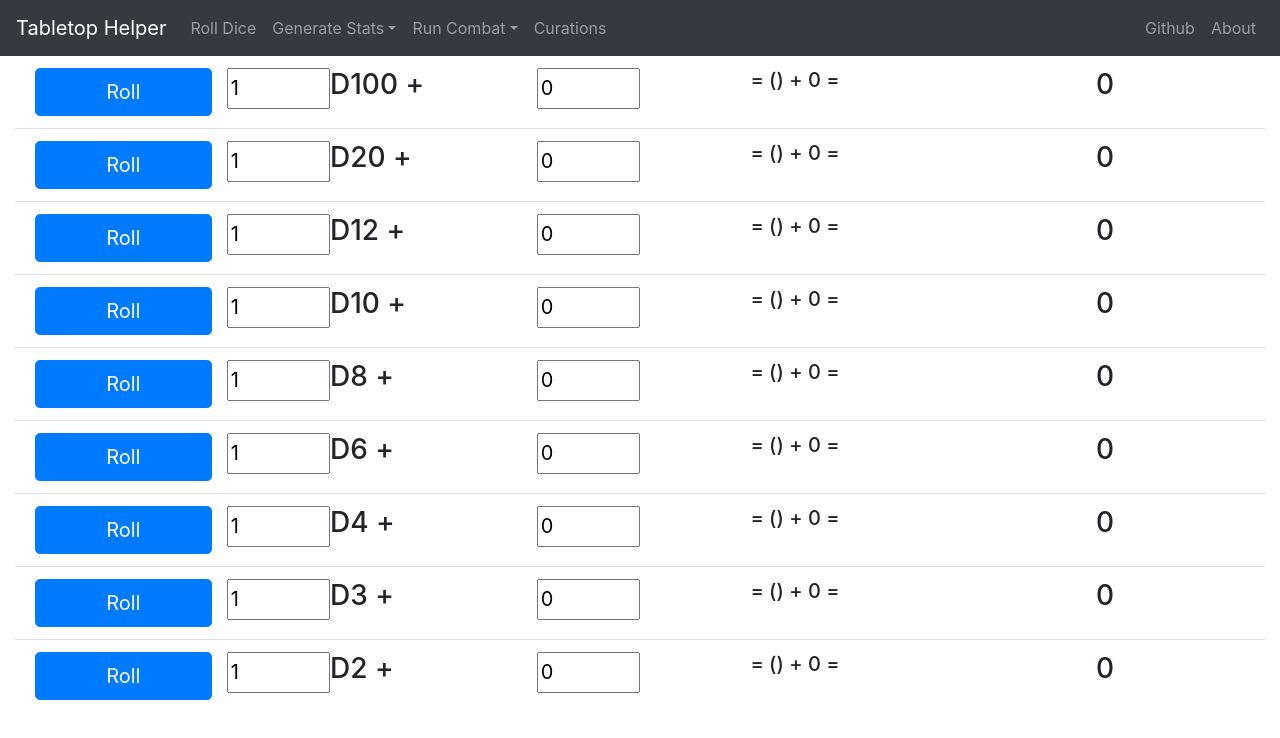
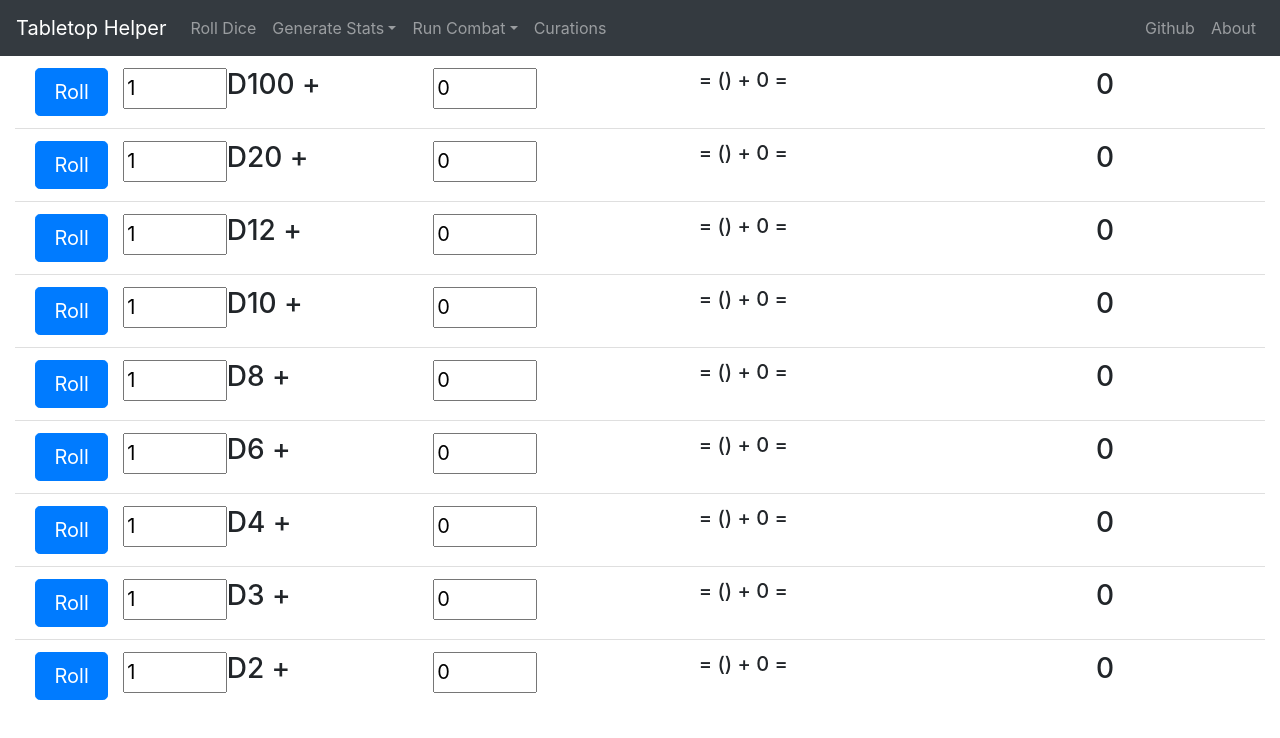
Before and after one commit to arhamHumayun/Tabletop-Helper, a React (Create React App) app in the folder client/: page /dice in a window 1280 px wide. Shown: the top 738 px of the page. Built offline with nearby package versions, Linux system fonts and the light colour scheme.

Commit message:
Now rendering dice through array.map

```diff
--- a/client/src/components/Combat/CyberpunkWrapper.js
+++ b/client/src/components/Combat/CyberpunkWrapper.js
@@ -2,19 +2,25 @@ import React, { Component } from 'react'
 import Button from 'react-bootstrap/Button'
 import CyberpunkCombat from './CyberpunkCombat'
 import Modal from 'react-bootstrap/Modal'
+import Form from 'react-bootstrap/Form'
+import Container from 'react-bootstrap/Container'
+import Row from 'react-bootstrap/Row'
+import Col from 'react-bootstrap/Col'
 
 
 export default class CyberpunkWrapper extends Component {
 
     constructor(props) {
         super(props)
-
         this.state = {
-            showModal: false
+            showModal: false,
+            items: []
         }
         this.handleShow = this.handleShow.bind(this)
         this.handleClose = this.handleClose.bind(this)
     }
+
+
 
     handleShow() { this.setState({ showModal: true })}
 
@@ -32,14 +38,20 @@ export default class CyberpunkWrapper extends Component {
                 <Modal.Title>Add new dice configuration</Modal.Title>
                 </Modal.Header>
                     <Modal.Body>
-
+                    <Form>
+                        <Form.Row>
+                            <Form.Group controlId="">
+                                <Button variant="primary" type="submit">Submit</Button>
+                            </Form.Group>
+                        </Form.Row>
+                  </Form>
                     </Modal.Body>
                 <Modal.Footer>
                     <Button variant="secondary" onClick={this.handleClose}>
-                        Close
+                        Cancel
                     </Button>
                     <Button variant="primary" onClick={this.handleClose}>
-                        Save Changes
+                        Save
                     </Button>
                 </Modal.Footer>
             </Modal>
--- a/client/src/components/Dice/Dice.js
+++ b/client/src/components/Dice/Dice.js
@@ -70,7 +70,7 @@ export default class Dice extends Component {
                     display: 'contents'
                     }}>
                     <Row>
-                        <Col sm={2} >
+                        <Col sm={1} >
                             <Button variant="primary" onClick={this.roll} size="lg" className="btn btn-primary btn-lg btn-block" block>Roll</Button>
                         </Col>
                         <Col sm={1} style={{padding: '0'}}>
@@ -100,7 +100,7 @@ export default class Dice extends Component {
                                 fontSize: '20px'
                                 }}/>
                         </Col>
-                        <Col sm={3} >
+                        <Col sm={4} >
                             <h5>= ({this.state.rolls}) + {this.state.inputValue} =</h5>
                         </Col>
                         <Col sm={3} >
--- a/client/src/components/Dice/DicePage.js
+++ b/client/src/components/Dice/DicePage.js
@@ -6,40 +6,28 @@ import Row from 'react-bootstrap/Row'
 import Col from 'react-bootstrap/Col'
 
 export default class DicePage extends Component {
-    render() {
-        return (
+
+  constructor(props) {
+    super(props);
+    this.state = {
+      items: [
+        100, 20, 12, 10, 8, 6, 4, 3, 2
+      ]
+    }
+  }
+
+  render() {
+    const listItems = this.state.items.map((diceSize) =>
+      <ListGroup.Item> <Dice diceSize={diceSize}/> </ListGroup.Item>
+    );
+    console.log(listItems)
+       return (
             <div style={{ width: '100%'}}>
             <Container fluid={true}>
               <Row>
                 <Col>
                   <ListGroup variant="flush">
-                    <ListGroup.Item >
-                      <Dice diceSize={100}/>
-                    </ListGroup.Item>
-                    <ListGroup.Item>
-                      <Dice diceSize={20}/>
-                    </ListGroup.Item>
-                    <ListGroup.Item>
-                      <Dice diceSize={12}/>
-                    </ListGroup.Item>
-                    <ListGroup.Item>
-                      <Dice diceSize={10}/>
-                    </ListGroup.Item>
-                    <ListGroup.Item>
-                      <Dice diceSize={8}/>
-                    </ListGroup.Item>
-                    <ListGroup.Item>
-                      <Dice diceSize={6}/>
-                    </ListGroup.Item>
-                    <ListGroup.Item>
-                      <Dice diceSize={4}/>
-                    </ListGroup.Item>
-                    <ListGroup.Item>
-                      <Dice diceSize={3}/>
-                    </ListGroup.Item>
-                    <ListGroup.Item>
-                      <Dice diceSize={2}/>
-                    </ListGroup.Item>
+                    {listItems}
                   </ListGroup>
                 </Col>
               </Row>
```
